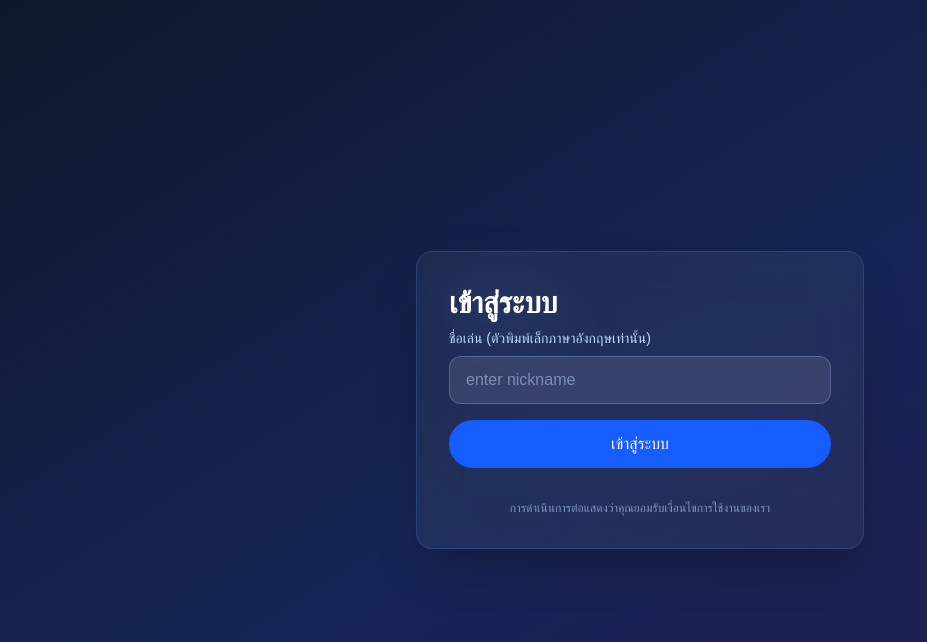
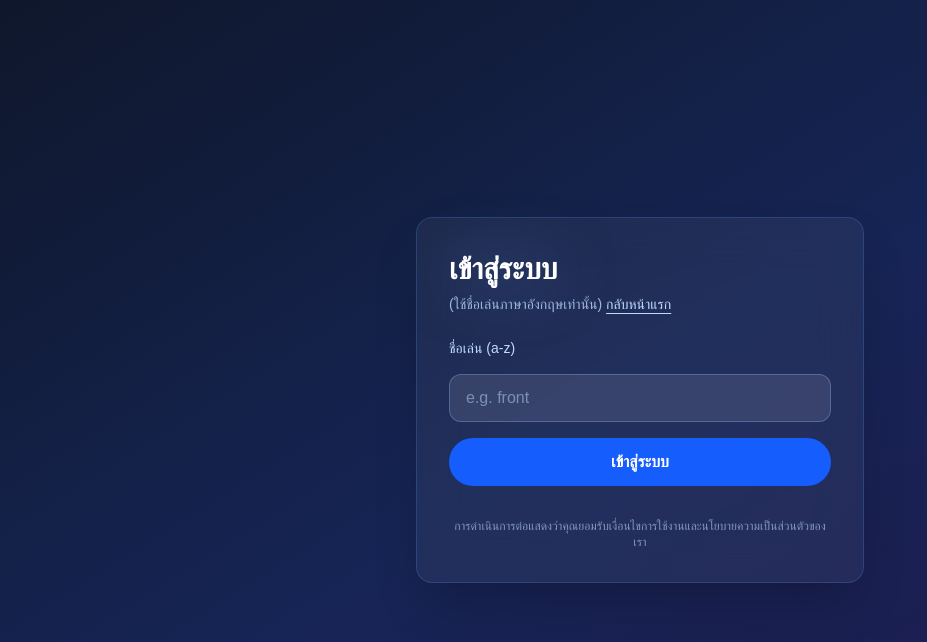
Before and after one commit to tanvanat/Mrich-website, a Next.js app: page /signin in a window 1280 px wide. Shown: the top 642 px of the page, without its empty margins (0-927 px from the left). Built offline with nearby package versions, Linux system fonts and the light colour scheme.

Commit message:
use mrichnick cookie instead of nextauth2

```diff
--- /dev/null
+++ b/src/app/api/auth/nick/route.ts
@@ -0,0 +1,28 @@
+import { NextResponse } from "next/server";
+import { getOrCreateUserByNick, normalizeNick } from "@/lib/auth";
+
+export async function POST(req: Request) {
+  const body = await req.json().catch(() => ({}));
+  const nicknameRaw = String(body?.nickname ?? "");
+  const nickname = normalizeNick(nicknameRaw).replace(/[^a-z]/g, "");
+
+  if (!nickname || !/^[a-z]+$/.test(nickname)) {
+    return NextResponse.json({ error: "invalid nickname" }, { status: 400 });
+  }
+
+  // create/sync user in DB (role ADMIN/USER จาก env)
+  await getOrCreateUserByNick(nickname);
+
+  const res = NextResponse.json({ ok: true, nickname });
+
+  // set cookie (httpOnly)
+  res.cookies.set("mrich_nick", nickname, {
+    httpOnly: true,
+    sameSite: "lax",
+    secure: process.env.NODE_ENV === "production",
+    path: "/",
+    maxAge: 60 * 60 * 24 * 30, // 30 days
+  });
+
+  return res;
+}
--- /dev/null
+++ b/src/app/signin/SignInClient.tsx
@@ -0,0 +1,104 @@
+// src/app/signin/SignInClient.tsx
+"use client";
+
+import { useEffect, useState } from "react";
+import { useRouter, useSearchParams } from "next/navigation";
+import Link from "next/link";
+
+export default function SignInClient() {
+  const router = useRouter();
+  const searchParams = useSearchParams();
+
+  const [nick, setNick] = useState("");
+  const [loading, setLoading] = useState(false);
+  const [error, setError] = useState<string | null>(null);
+
+  // รองรับ callbackUrl จาก middleware (ถ้ามี)
+  const callbackUrl = searchParams.get("callbackUrl") || "/home";
+
+  const onChangeNick = (v: string) => {
+    // บังคับ a-z และ lower case
+    const cleaned = v.toLowerCase().replace(/[^a-z]/g, "");
+    setNick(cleaned);
+  };
+
+  const submit = async (e: React.FormEvent) => {
+    e.preventDefault();
+    setError(null);
+
+    const cleaned = nick.trim().toLowerCase().replace(/[^a-z]/g, "");
+    if (!cleaned || !/^[a-z]+$/.test(cleaned)) {
+      setError("กรุณากรอกชื่อเล่นเป็นภาษาอังกฤษเท่านั้น (a-z)");
+      return;
+    }
+
+    setLoading(true);
+    try {
+      const res = await fetch("/api/auth/nick", {
+        method: "POST",
+        headers: { "Content-Type": "application/json" },
+        body: JSON.stringify({ nickname: cleaned }),
+      });
+
+      const data = await res.json().catch(() => ({}));
+      if (!res.ok) {
+        setError(data?.error || "เข้าสู่ระบบไม่สำเร็จ");
+        return;
+      }
+
+      router.push(callbackUrl);
+    } catch (err) {
+      setError("เชื่อมต่อไม่ได้ กรุณาลองใหม่");
+    } finally {
+      setLoading(false);
+    }
+  };
+
+  return (
+    <div className="relative min-h-screen overflow-hidden flex items-center justify-center px-6 text-white bg-gradient-to-br from-slate-900 via-blue-950 to-indigo-950">
+      <div className="relative z-10 w-full max-w-md backdrop-blur-xl bg-white/5 border border-blue-400/20 rounded-2xl shadow-2xl p-8 text-left">
+        <h1 className="text-3xl font-bold mb-2 font-serif drop-shadow-[0_0_30px_rgba(96,165,250,0.5)]">
+          เข้าสู่ระบบ
+        </h1>
+
+        <p className="text-sm text-blue-200/80 mb-6">
+          (ใช้ชื่อเล่นภาษาอังกฤษเท่านั้น){" "}
+          <Link href="/" className="text-blue-200 underline underline-offset-4 hover:text-white">
+            กลับหน้าแรก
+          </Link>
+        </p>
+
+        {error && (
+          <div className="mt-2 mb-4 p-4 bg-red-500/20 border border-red-400/40 rounded-xl text-red-200 text-sm text-center">
+            {error}
+          </div>
+        )}
+
+        <form onSubmit={submit} className="space-y-4">
+          <label className="block text-sm text-blue-200">ชื่อเล่น (a-z)</label>
+          <input
+            value={nick}
+            onChange={(e) => onChangeNick(e.target.value)}
+            placeholder="e.g. front"
+            maxLength={16}
+            className="w-full h-12 px-4 rounded-xl bg-white/10 border border-blue-300/30 text-white placeholder-blue-200/50 focus:outline-none focus:ring-2 focus:ring-blue-400/50"
+          />
+
+          <button
+            type="submit"
+            disabled={loading}
+            className={`w-full h-12 rounded-full font-semibold transition ${
+              loading ? "bg-gray-700/50 cursor-wait" : "bg-blue-600 hover:bg-blue-500 active:scale-95"
+            }`}
+          >
+            {loading ? "กำลังเข้าสู่ระบบ..." : "เข้าสู่ระบบ"}
+          </button>
+        </form>
+
+        <p className="text-xs text-blue-200/60 mt-8 text-center">
+          การดำเนินการต่อแสดงว่าคุณยอมรับเงื่อนไขการใช้งานและนโยบายความเป็นส่วนตัวของเรา
+        </p>
+      </div>
+    </div>
+  );
+}
--- a/src/app/signin/page.tsx
+++ b/src/app/signin/page.tsx
@@ -1,99 +1,11 @@
-"use client";
+// src/app/signin/page.tsx
+import { Suspense } from "react";
+import SignInClient from "./SignInClient";
 
-import { useRouter, useSearchParams } from "next/navigation";
-import { useEffect, useState } from "react";
-import Link from "next/link";
-
-function setCookie(name: string, value: string, days = 30) {
-  const maxAge = days * 24 * 60 * 60;
-  document.cookie = `${name}=${encodeURIComponent(value)}; Max-Age=${maxAge}; Path=/; SameSite=Lax`;
-}
-function getCookie(name: string) {
-  const m = document.cookie.match(new RegExp("(^| )" + name + "=([^;]+)"));
-  return m ? decodeURIComponent(m[2]) : null;
-}
-
-export default function SignInPage() {
-  const router = useRouter();
-  const sp = useSearchParams();
-  const callbackUrl = sp.get("callbackUrl") || "/home";
-
-  const [nickname, setNickname] = useState("");
-  const [loading, setLoading] = useState(false);
-  const [error, setError] = useState<string | null>(null);
-
-  useEffect(() => {
-    const nick = getCookie("mrich_nick");
-    if (nick) router.push("/home");
-  }, [router]);
-
-  const handleChange = (value: string) => {
-    const cleaned = value.toLowerCase().replace(/[^a-z]/g, "");
-    setNickname(cleaned);
-  };
-
-  const onSubmit = async (e: React.FormEvent) => {
-    e.preventDefault();
-    setError(null);
-
-    const nick = nickname.trim();
-    if (!nick) return setError("กรุณากรอกชื่อเล่น");
-    if (!/^[a-z]+$/.test(nick)) return setError("ชื่อเล่นต้องเป็นตัวพิมพ์เล็กภาษาอังกฤษเท่านั้น (a-z)");
-
-    setLoading(true);
-    try {
-      setCookie("mrich_nick", nick, 30);
-      router.push(callbackUrl);
-    } finally {
-      setLoading(false);
-    }
-  };
-
+export default function Page() {
   return (
-    <div className="relative min-h-screen overflow-hidden flex items-center justify-center px-6 text-white bg-gradient-to-br from-slate-900 via-blue-950 to-indigo-950">
-      <div className="relative z-10 w-full max-w-md backdrop-blur-xl bg-white/5 border border-blue-400/20 rounded-2xl shadow-2xl p-8 text-left">
-        <h1 className="text-3xl font-bold mb-2 font-serif drop-shadow-[0_0_30px_rgba(96,165,250,0.5)]">
-          เข้าสู่ระบบ
-        </h1>
-
-        {error && (
-          <div className="mb-4 p-4 bg-red-500/20 border border-red-400/40 rounded-xl text-red-200 text-sm text-center">
-            {error}
-          </div>
-        )}
-
-        <form onSubmit={onSubmit} className="space-y-4">
-          <div>
-            <label className="block text-sm text-blue-200 mb-2">
-              ชื่อเล่น (ตัวพิมพ์เล็กภาษาอังกฤษเท่านั้น)
-            </label>
-            <input
-              type="text"
-              value={nickname}
-              onChange={(e) => handleChange(e.target.value)}
-              placeholder="enter nickname"
-              maxLength={12}
-              autoCapitalize="none"
-              autoCorrect="off"
-              spellCheck={false}
-              className="w-full h-12 px-4 rounded-xl bg-white/10 border border-blue-300/30 text-white placeholder-blue-200/50 focus:outline-none focus:ring-2 focus:ring-blue-400/50"
-            />
-          </div>
-
-          <button
-            type="submit"
-            disabled={loading}
-            className={`w-full h-12 rounded-full transition-all duration-300 font-medium
-              ${loading ? "bg-gray-700/50 cursor-wait" : "bg-blue-600 hover:bg-blue-500 active:scale-95"}`}
-          >
-            {loading ? "กำลังเข้าสู่ระบบ..." : "เข้าสู่ระบบ"}
-          </button>
-        </form>
-
-        <p className="text-xs text-blue-200/60 mt-8 text-center">
-          การดำเนินการต่อแสดงว่าคุณยอมรับเงื่อนไขการใช้งานของเรา
-        </p>
-      </div>
-    </div>
+    <Suspense fallback={<div className="min-h-screen flex items-center justify-center">Loading...</div>}>
+      <SignInClient />
+    </Suspense>
   );
 }
```
